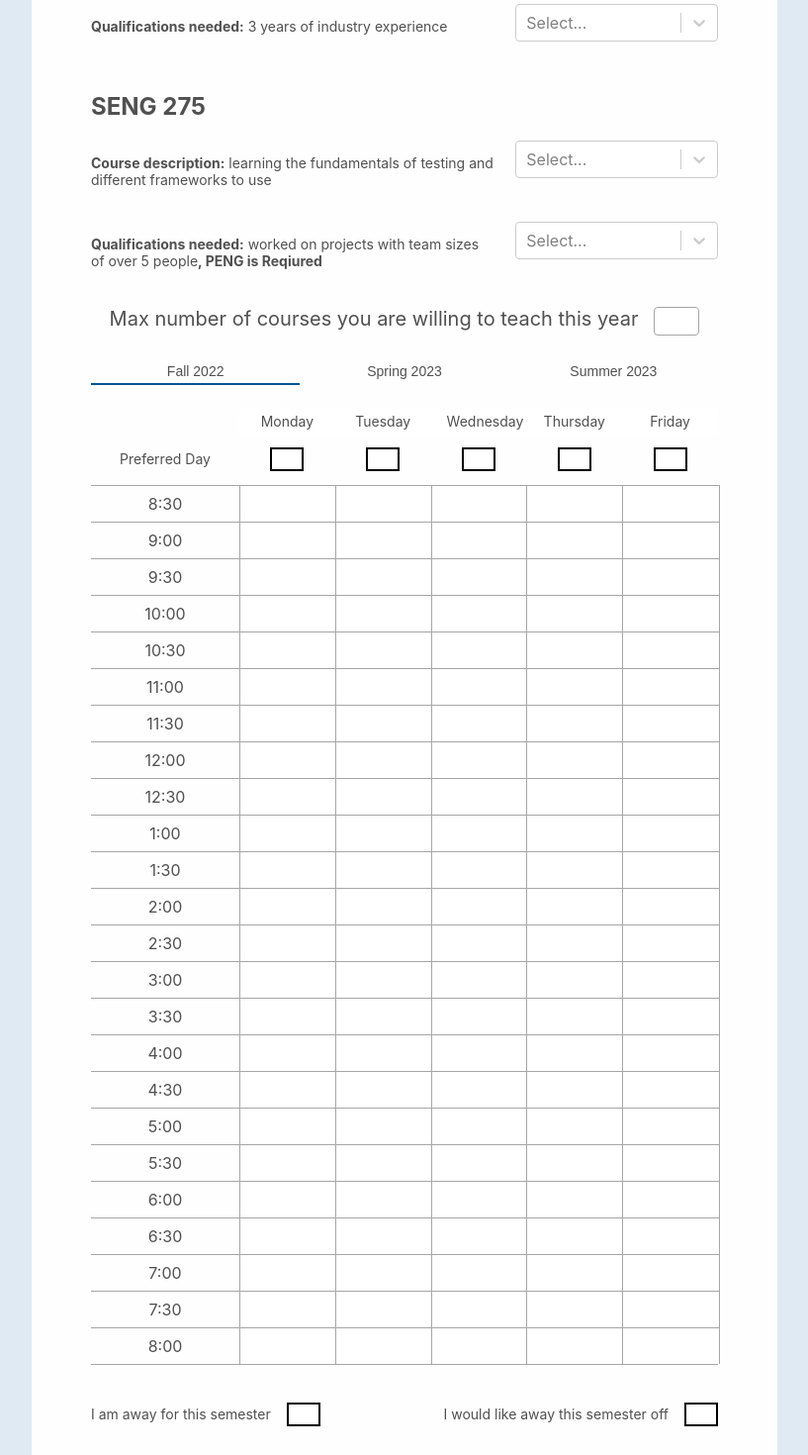
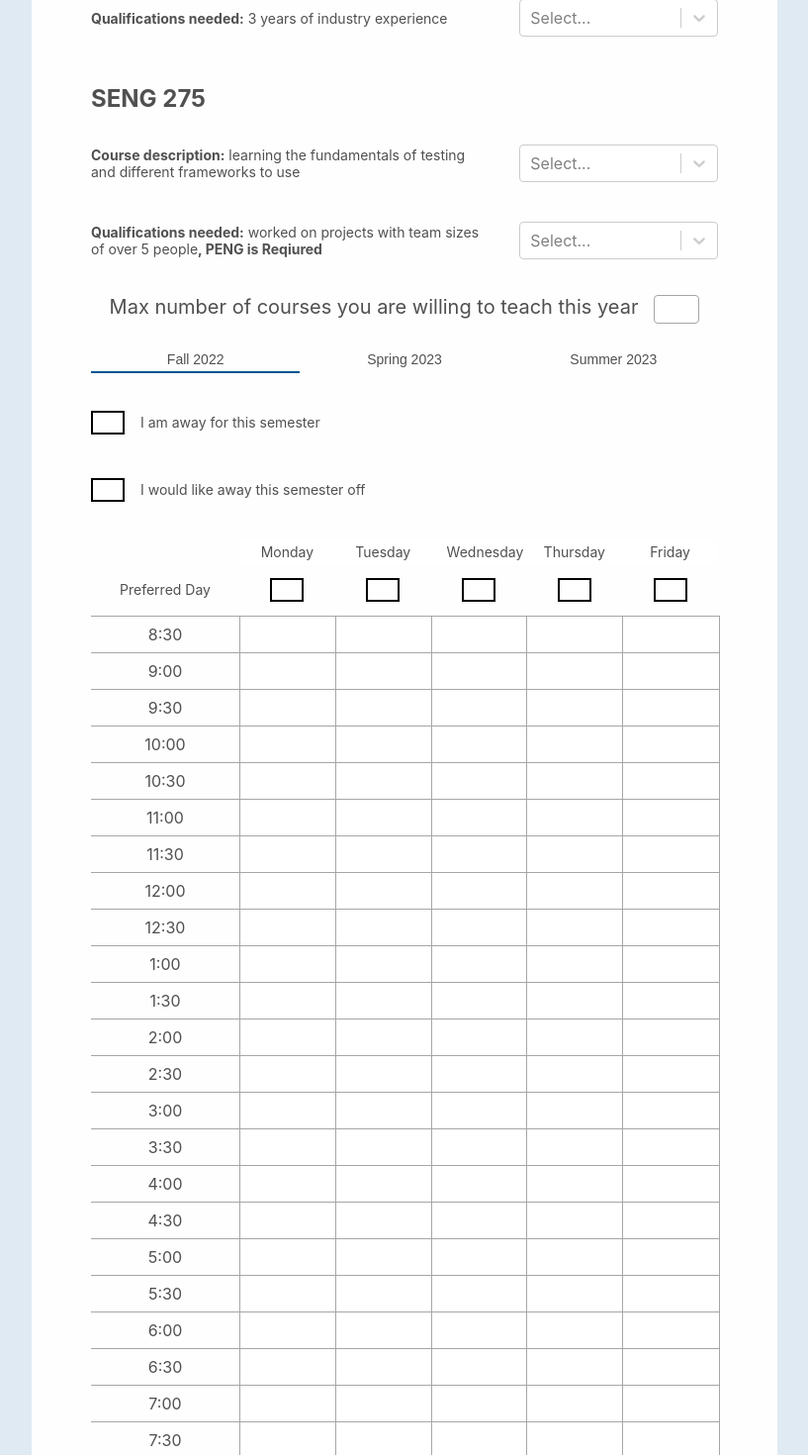
Before and after one commit to seng499-company1/frontend, a React (Create React App) app in the folder best-uvic-scheduler/: page /SelectProfessor/TimeAvail in a window 1280 px wide. Shown: the part 600-2070 px from the top of the page at 99% size, without its empty margins (231-1048 px from the left). Built offline with nearby package versions, Linux system fonts and the light colour scheme.

Commit message:
style fix

```diff
--- a/best-uvic-scheduler/src/Pages/ProfessorDataInput/ProfessorTimetable.tsx
+++ b/best-uvic-scheduler/src/Pages/ProfessorDataInput/ProfessorTimetable.tsx
@@ -175,9 +175,8 @@ const MaxCoursesDiv = styled.div`
 
 const AbsenceDiv = styled.div`
   display: flex;
-  gap: var(--space-large);
-  justify-content: space-between;
-  align-items: center;
+  flex-direction: column;
+  gap: var(--space-med);
 `;
 
 const AbsenceItemDiv = styled.div`
@@ -245,7 +244,8 @@ const CourseInfoDiv = styled.div`
   display: grid;
   grid-template-columns: 2fr 1fr;
   grid-template-rows: auto auto;
-  grid-gap: var(--space-x-large);
+  grid-gap: var(--space-large) var(--space-3x-large);
+  align-items: center;
 `;
 
 const DropdownDivStyle = styled.div`
@@ -372,30 +372,25 @@ export function ProfessorTimetableView(props: ProfessorTimetableViewProps) {
               }
             )}
           </TabGroup>
-          <Timetable
-            semester={selectedSemester}
-            timetableContext={TimetableContext}
-            prefDayContext={PrefDayContext}
-          />
           <AbsenceDiv>
             <AbsenceItemDiv>
-              <AbsenceLabelP>I am away for this semester </AbsenceLabelP>
               <CheckboxGroup.Checkbox
                 checked={away}
                 onClick={() => onAway(selectedSemester)}
               />
+              <AbsenceLabelP>I am away for this semester </AbsenceLabelP>
             </AbsenceItemDiv>
             <AbsenceItemDiv>
-              <AbsenceLabelP>
-                I would like away this semester off{" "}
-              </AbsenceLabelP>
               <CheckboxGroup.Checkbox
                 checked={requestOff}
                 onClick={() => onRequestOff(selectedSemester)}
               />
+              <AbsenceLabelP>
+                I would like away this semester off{" "}
+              </AbsenceLabelP>
             </AbsenceItemDiv>
           </AbsenceDiv>
-          {(requestOff || away) && (
+          {requestOff || away ? (
             <FreeformDiv>
               <AbsenceLabelP>Reason for absence:</AbsenceLabelP>
               <AbsenceTextarea
@@ -408,6 +403,12 @@ export function ProfessorTimetableView(props: ProfessorTimetableViewProps) {
                 }
               />
             </FreeformDiv>
+          ) : (
+            <Timetable
+              semester={selectedSemester}
+              timetableContext={TimetableContext}
+              prefDayContext={PrefDayContext}
+            />
           )}
         </LayoutDiv>
         <CustomButtonGroupView {...{ Amount: "Double" }}>
```
